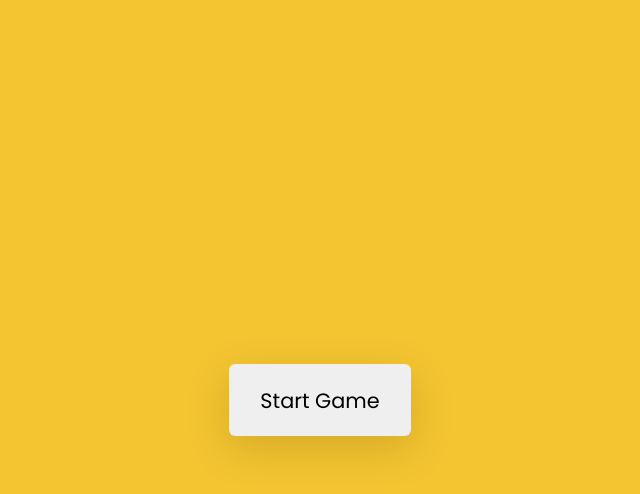
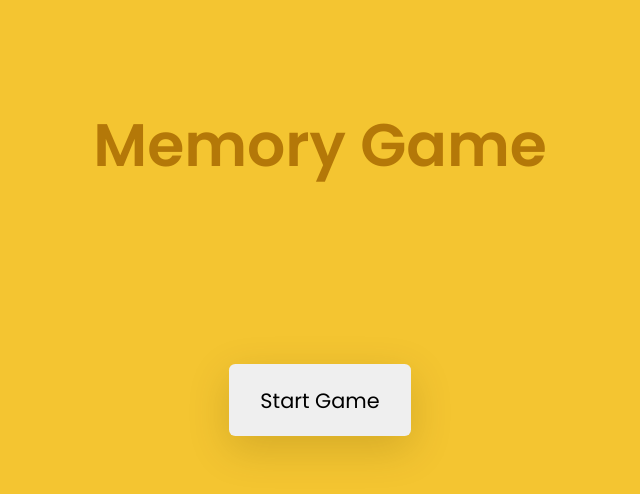
Before and after one commit to akio-q/memory-game, a plain HTML site: page index.html in a window 1280 px wide. Shown: the whole page, without its empty margins (320-960 px from the left). Drawn offline with Linux system fonts and the light colour scheme.

Commit message:
small adds

```diff
--- a/css/style.css
+++ b/css/style.css
@@ -90,11 +90,23 @@ body {
     top: 0;
 }
 
+.title {
+    position: absolute;
+    top: 100px;
+    font-size: 60px;
+    color: rgb(180, 120, 8)
+}
+
 button {
     border: none;
     border-radius: 0.3em;
     padding: 1em 1.5em;
     cursor: pointer;
+    transition: .4s all;
+}
+
+button:hover {
+    transform: scale(1.1);
 }
 
 #stop {
--- a/index.html
+++ b/index.html
@@ -20,6 +20,7 @@
     </div>
 
     <div class="controls-container">
+        <h1 class="title">Memory Game</h1>
         <p id="result"></p>
         <button id="start">Start Game</button>
     </div>
```
